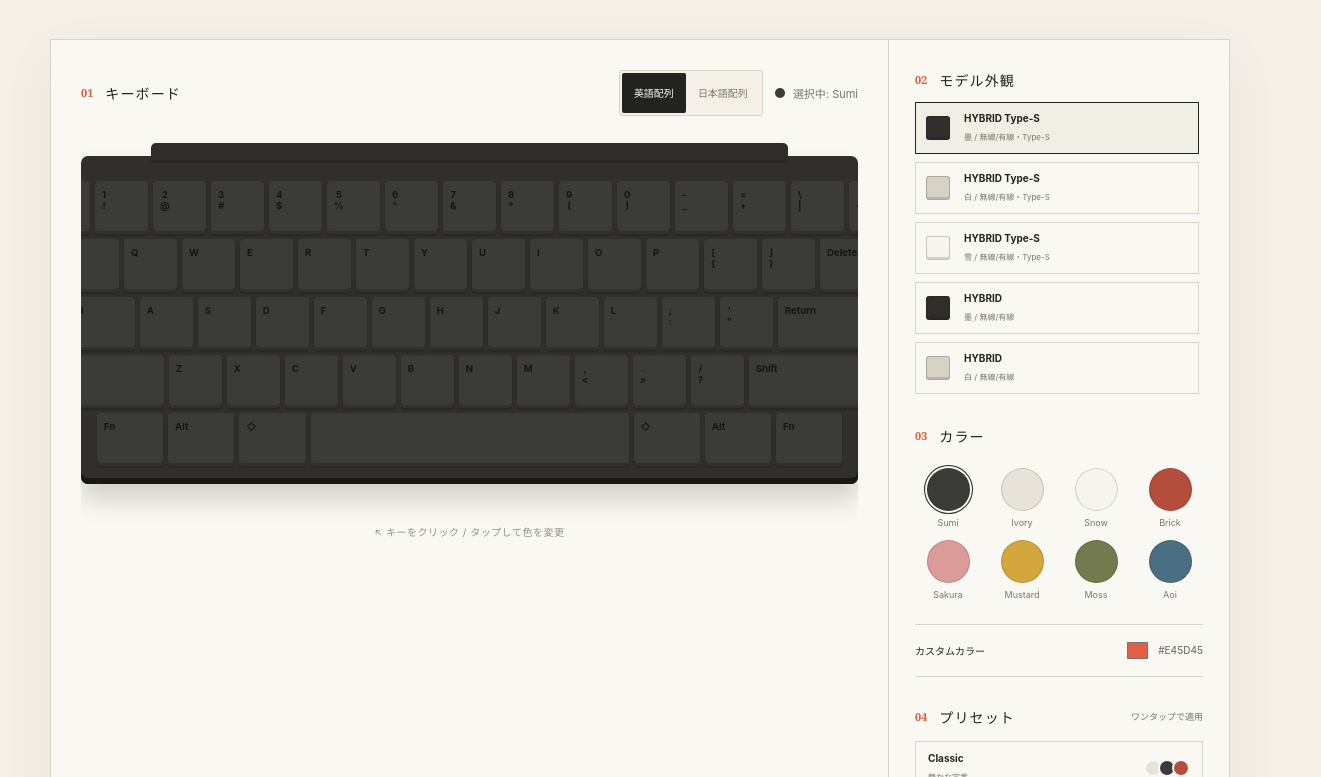
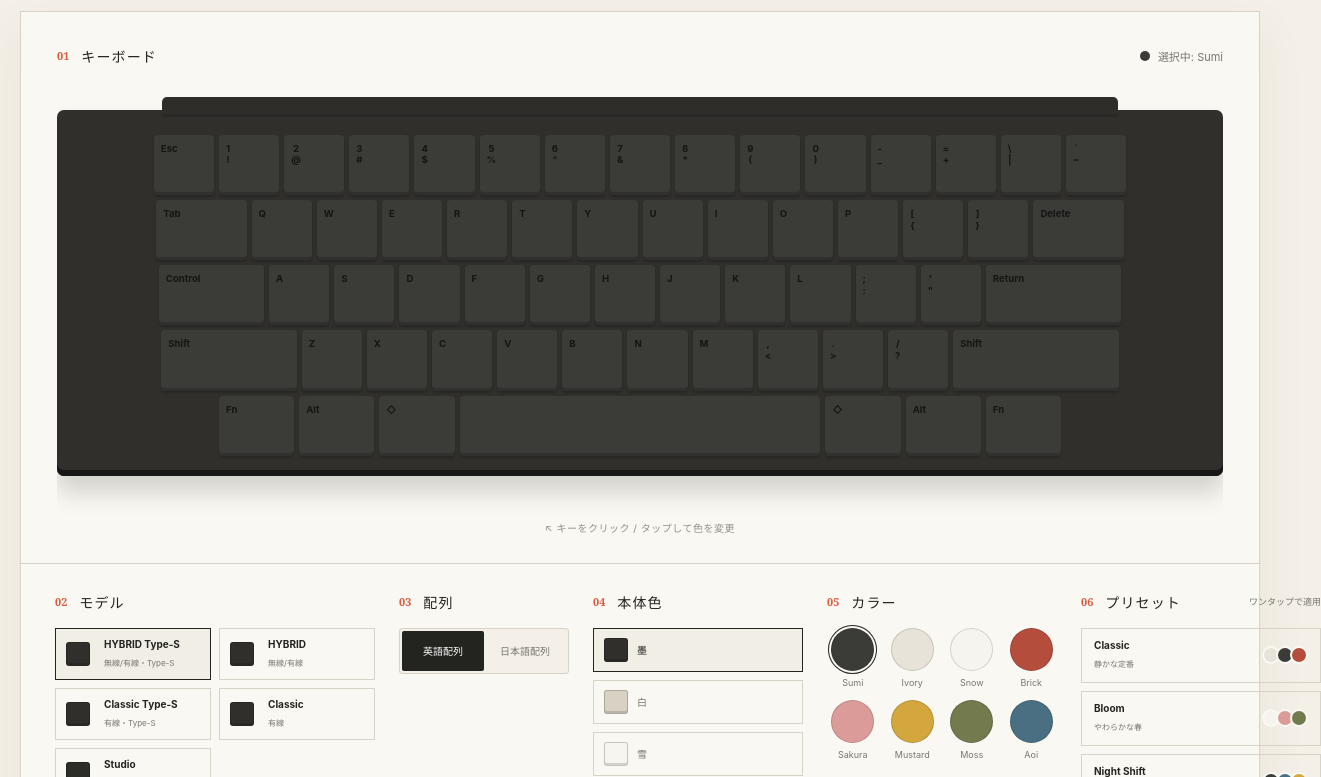
Before and after one commit to YoshihideShirai/hhkb-keytop-palette, a website built with Vite: page index.html in a window 1280 px wide. Shown: the part 363-1140 px from the top of the page, 1321 px wide, since content can reach past the window. Built offline with nearby package versions, Linux system fonts and the light colour scheme.

Commit message:
Refine HHKB appearance selection flow

```diff
--- a/index.html
+++ b/index.html
@@ -37,10 +37,6 @@
               <h2>キーボード</h2>
             </div>
             <div class="toolbar-options">
-              <div class="layout-switch" role="group" aria-label="キーボード配列">
-                <button class="layout-button active" type="button" data-layout="us" aria-pressed="true">英語配列</button>
-                <button class="layout-button" type="button" data-layout="jis" aria-pressed="false">日本語配列</button>
-              </div>
               <p><span class="selected-swatch" id="selectedSwatch"></span><span id="selectionText">選択中: Sumi</span></p>
             </div>
           </div>
@@ -51,14 +47,29 @@
         </div>
 
         <aside class="controls-card">
-          <div class="section-title product-title">
+          <div class="section-title model-title">
             <span class="step">02</span>
-            <h2>モデル外観</h2>
+            <h2>モデル</h2>
           </div>
-          <div id="products" class="products" role="group" aria-label="HHKBモデル外観"></div>
+          <div id="modelSeries" class="model-series" role="group" aria-label="HHKBモデル"></div>
 
-          <div class="section-title">
+          <div class="section-title layout-title">
             <span class="step">03</span>
+            <h2>配列</h2>
+          </div>
+          <div class="layout-switch layout-options" role="group" aria-label="キーボード配列">
+            <button class="layout-button active" type="button" data-layout="us" aria-pressed="true">英語配列</button>
+            <button class="layout-button" type="button" data-layout="jis" aria-pressed="false">日本語配列</button>
+          </div>
+
+          <div class="section-title body-color-title">
+            <span class="step">04</span>
+            <h2>本体色</h2>
+          </div>
+          <div id="bodyColors" class="body-colors" role="group" aria-label="HHKB本体色"></div>
+
+          <div class="section-title color-title">
+            <span class="step">05</span>
             <h2>カラー</h2>
           </div>
           <div id="palette" class="palette" role="radiogroup" aria-label="キートップカラー"></div>
@@ -72,7 +83,7 @@
           </label>
 
           <div class="presets-heading">
-            <div><span class="step">04</span><h2>プリセット</h2></div>
+            <div><span class="step">06</span><h2>プリセット</h2></div>
             <span>ワンタップで適用</span>
           </div>
           <div id="presets" class="presets"></div>
--- a/src/main.ts
+++ b/src/main.ts
@@ -1,5 +1,6 @@
 type KeyDefinition = readonly [label: string, width: number, className?: string];
 type LayoutName = "us" | "jis";
+type ProductSeries = "HYBRID Type-S" | "HYBRID" | "Classic Type-S" | "Classic" | "Studio";
 type ProductId =
   | "hybrid-type-s-sumi"
   | "hybrid-type-s-white"
@@ -33,7 +34,7 @@ interface Preset {
 
 interface ProductAppearance {
   id: ProductId;
-  series: string;
+  series: ProductSeries;
   colorName: string;
   colorValue: string;
   keyColor: string;
@@ -120,9 +121,12 @@ const productAppearances: ProductAppearance[] = [
   { id: "studio-snow", series: "Studio", colorName: "雪", colorValue: "#f2f1eb", keyColor: "#f6f5f0", legendColor: "#6b6b64", legendPlacement: "center", caseStyle: "studio", detail: "ポインティング搭載" },
 ];
 
+const productSeries: ProductSeries[] = ["HYBRID Type-S", "HYBRID", "Classic Type-S", "Classic", "Studio"];
+
 const keyboard = queryElement<HTMLDivElement>("#keyboard");
 const palette = queryElement<HTMLDivElement>("#palette");
-const products = queryElement<HTMLDivElement>("#products");
+const modelSeries = queryElement<HTMLDivElement>("#modelSeries");
+const bodyColors = queryElement<HTMLDivElement>("#bodyColors");
 const presetContainer = queryElement<HTMLDivElement>("#presets");
 const selectedSwatch = queryElement<HTMLSpanElement>("#selectedSwatch");
 const selectionText = queryElement<HTMLSpanElement>("#selectionText");
@@ -157,6 +161,11 @@ function isProductId(value: unknown): value is ProductId {
 
 function currentProductAppearance(): ProductAppearance {
   return productAppearances.find((product) => product.id === currentProduct) ?? productAppearances[0];
+}
+
+function productsForCurrentSeries(): ProductAppearance[] {
+  const currentSeries = currentProductAppearance().series;
+  return productAppearances.filter((product) => product.series === currentSeries);
 }
 
 function currentRows(): KeyDefinition[][] {
@@ -249,15 +258,16 @@ presets.forEach((preset) => {
   presetContainer.append(button);
 });
 
-productAppearances.forEach((product) => {
+productSeries.forEach((series) => {
   const button = document.createElement("button");
   button.type = "button";
-  button.className = "product";
-  button.dataset.product = product.id;
+  button.className = "product model-button";
+  button.dataset.series = series;
   button.setAttribute("aria-pressed", "false");
-  button.innerHTML = `<span class="product-swatch" style="--color:${product.colorValue}"></span><span><strong>${product.series}</strong><small>${product.colorName} / ${product.detail}</small></span>`;
-  button.addEventListener("click", () => selectProduct(product.id, true));
-  products.append(button);
+  const representative = productAppearances.find((product) => product.series === series);
+  button.innerHTML = `<span class="product-swatch" style="--color:${representative?.colorValue ?? "#d8d2c5"}"></span><span><strong>${series}</strong><small>${representative?.detail ?? ""}</small></span>`;
+  button.addEventListener("click", () => selectSeries(series));
+  modelSeries.append(button);
 });
 
 function defaultColors(): string[] {
@@ -312,11 +322,7 @@ function selectProduct(product: string | undefined, applyFactoryColors = false):
     keyColors = defaultColors();
   }
 
-  document.querySelectorAll<HTMLButtonElement>(".product").forEach((button) => {
-    const active = button.dataset.product === currentProduct;
-    button.classList.toggle("active", active);
-    button.setAttribute("aria-pressed", String(active));
-  });
+  renderAppearanceControls();
 
   renderKeyboard();
   save();
@@ -325,6 +331,45 @@ function selectProduct(product: string | undefined, applyFactoryColors = false):
     const appearance = currentProductAppearance();
     toast(`${appearance.series} ${appearance.colorName} の外観にしました`);
   }
+}
+
+function selectSeries(series: ProductSeries): void {
+  const current = currentProductAppearance();
+  const next = productAppearances.find((product) => product.series === series && product.colorName === current.colorName)
+    ?? productAppearances.find((product) => product.series === series);
+
+  if (next) {
+    selectProduct(next.id, true);
+  }
+}
+
+function renderAppearanceControls(): void {
+  const current = currentProductAppearance();
+
+  document.querySelectorAll<HTMLButtonElement>(".model-button").forEach((button) => {
+    const active = button.dataset.series === current.series;
+    button.classList.toggle("active", active);
+    button.setAttribute("aria-pressed", String(active));
+  });
+
+  bodyColors.innerHTML = "";
+  productsForCurrentSeries().forEach((product) => {
+    const button = document.createElement("button");
+    button.type = "button";
+    button.className = "body-color";
+    button.dataset.product = product.id;
+    button.setAttribute("aria-pressed", String(product.id === currentProduct));
+    button.innerHTML = `<span class="body-color-swatch" style="--color:${product.colorValue}"></span><span>${product.colorName}</span>`;
+    button.classList.toggle("active", product.id === currentProduct);
+    button.addEventListener("click", () => selectProduct(product.id, true));
+    bodyColors.append(button);
+  });
+
+  document.querySelectorAll<HTMLButtonElement>(".body-color").forEach((button) => {
+    const active = button.dataset.product === currentProduct;
+    button.classList.toggle("active", active);
+    button.setAttribute("aria-pressed", String(active));
+  });
 }
 
 function selectLayout(layout: string | undefined): void {
--- a/styles.css
+++ b/styles.css
@@ -23,13 +23,13 @@ button { color: inherit; }
 .header-actions { display: flex; gap: 10px; }
 .button { min-height: 42px; padding: 0 18px; border: 1px solid var(--ink); border-radius: 2px; cursor: pointer; font-weight: 700; font-size: 12px; letter-spacing: .03em; transition: transform .15s, background .15s; }
 .button:hover { transform: translateY(-1px); }.button-ghost { background: transparent; border-color: var(--line); }.button-dark { background: var(--ink); color: white; }
-main { width: min(1180px, calc(100% - 40px)); margin: auto; }
-.hero { padding: 70px 0 52px; display: grid; grid-template-columns: 1.15fr .85fr; align-items: end; }
+main { width: min(1320px, calc(100% - 40px)); margin: auto; }
+.hero { padding: 54px 0 40px; display: grid; grid-template-columns: 1.15fr .85fr; align-items: end; }
 .eyebrow { grid-column: 1 / -1; margin: 0 0 18px; color: var(--accent); font-size: 11px; font-weight: 800; letter-spacing: .22em; }
 .hero h1 { margin: 0; font-family: Georgia, "Yu Mincho", serif; font-size: clamp(44px, 6vw, 78px); font-weight: 400; line-height: 1.08; letter-spacing: -.04em; }
 .hero h1 em { color: var(--accent); font-style: normal; }.lead { max-width: 390px; margin: 0 0 7px auto; color: var(--muted); font-size: 14px; line-height: 2; }
-.workspace { display: grid; grid-template-columns: minmax(0, 1fr) 340px; border: 1px solid var(--line); background: var(--panel); box-shadow: 0 18px 50px rgba(50,45,35,.06); }
-.canvas-card { min-width: 0; padding: 30px; border-right: 1px solid var(--line); }
+.workspace { display: grid; grid-template-columns: minmax(0, 1fr); border: 1px solid var(--line); background: var(--panel); box-shadow: 0 18px 50px rgba(50,45,35,.06); }
+.canvas-card { min-width: 0; padding: 34px 36px 28px; border-bottom: 1px solid var(--line); }
 .canvas-toolbar, .section-title, .presets-heading > div { display: flex; align-items: center; gap: 12px; }
 .canvas-toolbar { justify-content: space-between; }.canvas-toolbar > div { display: flex; align-items: center; gap: 12px; }
 .toolbar-options { display: flex; align-items: center; gap: 16px; }
@@ -39,8 +39,8 @@ main { width: min(1180px, calc(100% - 40px)); margin: auto; }
 .step { color: var(--accent); font: 700 11px Georgia, serif; }.workspace h2 { margin: 0; font-size: 14px; letter-spacing: .08em; }
 .canvas-toolbar p { margin: 0; display: flex; align-items: center; gap: 8px; color: var(--muted); font-size: 11px; }
 .selected-swatch { width: 10px; height: 10px; border-radius: 50%; background: #393a37; }
-.keyboard-stage { min-height: 360px; display: flex; align-items: center; overflow-x: auto; padding: 40px 0; }
-.keyboard { --unit: clamp(35px, 4.2vw, 53px); position: relative; width: max-content; min-width: 100%; padding: 18px; background: var(--case-color, #d2cfc5); border-radius: 7px; box-shadow: inset 0 -6px 0 var(--case-shadow, #aaa79f), 0 16px 24px rgba(36,34,28,.18); transition: background .2s, padding .2s; }
+.keyboard-stage { min-height: 390px; display: flex; align-items: center; overflow-x: auto; padding: 44px 0; }
+.keyboard { --unit: clamp(40px, 4.7vw, 62px); position: relative; width: max-content; min-width: 100%; padding: 20px; background: var(--case-color, #d2cfc5); border-radius: 7px; box-shadow: inset 0 -6px 0 var(--case-shadow, #aaa79f), 0 16px 24px rgba(36,34,28,.18); transition: background .2s, padding .2s; }
 .keyboard-hybrid { padding-top: 25px; }
 .keyboard-hybrid::before { content: ""; position: absolute; z-index: 0; left: 9%; right: 9%; top: -13px; height: 20px; border-radius: 5px 5px 2px 2px; background: color-mix(in srgb, var(--case-color, #d2cfc5), #111 8%); box-shadow: inset 0 -3px 0 rgba(0,0,0,.1); }
 .keyboard-studio { --unit: clamp(32px, 3.95vw, 50px); padding: 26px 22px 28px; border-radius: 8px; }
@@ -52,21 +52,28 @@ main { width: min(1180px, calc(100% - 40px)); margin: auto; }
 .key:hover { transform: translateY(-2px); }.key:active { transform: translateY(1px); }.key.space { justify-content: center; }
 .pointing-stick { position: absolute; z-index: 2; top: calc(50% - 12px); left: calc(50% + var(--unit) * .15); width: 13px; height: 13px; border-radius: 50%; background: #3b4f82; box-shadow: inset 0 2px 0 rgba(255,255,255,.22), 0 1px 3px rgba(0,0,0,.34); pointer-events: none; }
 .hint { margin: 0; text-align: center; color: #949087; font-size: 10px; letter-spacing: .05em; }
-.controls-card { padding: 30px 26px; }.section-title { margin-bottom: 22px; }.product-title { margin-bottom: 12px; }
-.products { display: grid; gap: 8px; max-height: 298px; overflow: auto; padding-right: 4px; margin-bottom: 26px; }
+.controls-card { display: grid; grid-template-columns: minmax(320px, 1.2fr) minmax(170px, .55fr) minmax(210px, .65fr) minmax(230px, .8fr) minmax(240px, .85fr); grid-template-areas: "model-title layout-title body-color-title color-title presets-title" "models layout-options body-colors palette presets" "models layout-options body-colors custom presets"; gap: 16px 24px; align-items: start; padding: 28px 34px 34px; }.section-title { margin-bottom: 0; }.model-title { grid-area: model-title; }.layout-title { grid-area: layout-title; }.body-color-title { grid-area: body-color-title; }.color-title { grid-area: color-title; }.presets-heading { grid-area: presets-title; }
+.model-series { grid-area: models; display: grid; grid-template-columns: repeat(2, minmax(0, 1fr)); gap: 8px; margin-bottom: 0; }
+.layout-options { grid-area: layout-options; width: 100%; }
+.layout-options .layout-button { flex: 1 1 0; }
+.body-colors { grid-area: body-colors; display: grid; gap: 8px; }
 .product { min-height: 52px; display: grid; grid-template-columns: 28px 1fr; align-items: center; gap: 10px; padding: 9px 10px; border: 1px solid var(--line); background: transparent; cursor: pointer; text-align: left; }
 .product:hover, .product.active { border-color: var(--ink); }
 .product.active { background: #f1eee6; }
 .product-swatch { width: 24px; height: 24px; border-radius: 3px; background: var(--color); border: 1px solid rgba(0,0,0,.2); box-shadow: inset 0 -2px 0 rgba(0,0,0,.14); }
 .product strong { display: block; font-size: 10px; }.product small { color: var(--muted); font-size: 8px; line-height: 1.5; }
-.palette { display: grid; grid-template-columns: repeat(4, 1fr); gap: 12px 8px; }
+.body-color { min-height: 44px; display: flex; align-items: center; gap: 9px; padding: 8px 10px; border: 1px solid var(--line); background: transparent; color: var(--muted); cursor: pointer; font-size: 10px; font-weight: 700; text-align: left; }
+.body-color:hover, .body-color.active { border-color: var(--ink); color: var(--ink); }
+.body-color.active { background: #f1eee6; }
+.body-color-swatch { width: 24px; height: 24px; border-radius: 3px; background: var(--color); border: 1px solid rgba(0,0,0,.2); box-shadow: inset 0 -2px 0 rgba(0,0,0,.14); }
+.palette { grid-area: palette; display: grid; grid-template-columns: repeat(4, 1fr); gap: 12px 8px; }
 .color-button { border: 0; background: none; padding: 0; text-align: center; cursor: pointer; color: var(--muted); font-size: 9px; }
 .color-dot { display: block; width: 43px; height: 43px; margin: 0 auto 6px; border-radius: 50%; background: var(--color); border: 1px solid rgba(0,0,0,.14); box-shadow: 0 0 0 2px var(--panel), 0 0 0 3px transparent; transition: transform .15s; }
 .color-button:hover .color-dot { transform: scale(1.06); }.color-button.active .color-dot { box-shadow: 0 0 0 2px var(--panel), 0 0 0 3px var(--ink); }
-.custom-color { display: flex; justify-content: space-between; align-items: center; margin: 24px 0 30px; padding: 13px 0; border-top: 1px solid var(--line); border-bottom: 1px solid var(--line); font-size: 10px; font-weight: 700; }
+.custom-color { grid-area: custom; display: flex; justify-content: space-between; align-items: center; margin: 8px 0 0; padding: 13px 0; border-top: 1px solid var(--line); border-bottom: 1px solid var(--line); font-size: 10px; font-weight: 700; }
 .color-input-wrap { display: flex; align-items: center; gap: 8px; color: var(--muted); font-weight: 500; }.color-input-wrap input { width: 25px; height: 25px; padding: 0; border: 0; background: none; cursor: pointer; }
-.presets-heading { display: flex; justify-content: space-between; align-items: center; margin-bottom: 14px; }.presets-heading > span { color: var(--muted); font-size: 9px; }
-.presets { display: grid; gap: 8px; }.preset { min-height: 55px; padding: 9px 12px; display: flex; justify-content: space-between; align-items: center; border: 1px solid var(--line); background: transparent; cursor: pointer; text-align: left; }
+.presets-heading { display: flex; justify-content: space-between; align-items: center; margin-bottom: 0; }.presets-heading > span { color: var(--muted); font-size: 9px; }
+.presets { grid-area: presets; display: grid; gap: 8px; }.preset { min-height: 55px; padding: 9px 12px; display: flex; justify-content: space-between; align-items: center; border: 1px solid var(--line); background: transparent; cursor: pointer; text-align: left; }
 .preset:hover { border-color: var(--ink); }.preset strong { display: block; font-size: 10px; }.preset small { color: var(--muted); font-size: 8px; }
 .preset-colors { display: flex; }.preset-colors i { width: 18px; height: 18px; margin-left: -4px; border-radius: 50%; border: 2px solid var(--panel); background: var(--color); }
 .tips { padding: 100px 0; }.tips h2 { margin: 0 0 42px; font: 400 clamp(30px, 4vw, 48px) Georgia, "Yu Mincho", serif; }.tip-grid { display: grid; grid-template-columns: repeat(3, 1fr); border-top: 1px solid var(--line); }
@@ -75,14 +82,14 @@ footer { padding: 28px clamp(20px, 5vw, 72px); display: flex; justify-content: s
 .toast { position: fixed; z-index: 5; left: 50%; bottom: 24px; transform: translate(-50%, 20px); padding: 12px 18px; border-radius: 3px; background: var(--ink); color: white; opacity: 0; pointer-events: none; font-size: 12px; transition: .2s; }.toast.show { opacity: 1; transform: translate(-50%, 0); }
 
 @media (max-width: 850px) {
-  .hero { grid-template-columns: 1fr; gap: 24px; }.lead { margin: 0; }.workspace { grid-template-columns: 1fr; }.canvas-card { border-right: 0; border-bottom: 1px solid var(--line); }.controls-card { display: grid; grid-template-columns: 1fr 1fr; column-gap: 28px; }.section-title, .palette, .custom-color, .presets-heading, .presets { grid-column: 1; }.product-title, .products { grid-column: 2; }.product-title { grid-row: 1; }.products { grid-row: 2 / span 4; }.presets-heading { margin-top: 28px; }
+  .hero { grid-template-columns: 1fr; gap: 24px; }.lead { margin: 0; }.controls-card { grid-template-columns: 1fr 1fr; grid-template-areas: "model-title layout-title" "models layout-options" "models body-color-title" "models body-colors" "color-title presets-title" "palette presets" "custom presets"; column-gap: 28px; }.presets-heading { margin-top: 0; }.model-series { grid-template-columns: 1fr; }
 }
 @media (max-width: 600px) {
   .site-header { height: 70px; }.button-ghost { display: none; }.button { padding: 0 12px; }.brand-mark { width: 34px; height: 34px; }
-  main { width: min(100% - 24px, 1180px); }.hero { padding: 48px 4px 36px; }.hero h1 { font-size: 45px; }.lead { font-size: 12px; }
+  main { width: min(100% - 24px, 1180px); }.hero { padding: 40px 4px 30px; }.hero h1 { font-size: 45px; }.lead { font-size: 12px; }
   .canvas-card { padding: 20px 12px; }.canvas-toolbar { padding: 0 4px; }.canvas-toolbar p { max-width: 110px; }.keyboard-stage { min-height: 290px; margin: 0 -12px; padding: 30px 12px; }.keyboard { --unit: 38px; min-width: auto; padding: 12px; }.key { padding: 6px 5px; font-size: 7px; }.hint { font-size: 9px; }
   .toolbar-options { align-items: flex-end; flex-direction: column; gap: 7px; }.layout-button { min-height: 44px; padding: 8px 10px; }.canvas-toolbar p { justify-content: flex-end; }
-  .controls-card { display: block; padding: 26px 20px; }.palette { grid-template-columns: repeat(4, 1fr); }.presets-heading { margin-top: 28px; }.color-dot { width: 46px; height: 46px; }
+  .controls-card { display: block; padding: 26px 20px; }.model-series { grid-template-columns: 1fr; margin-bottom: 24px; }.layout-options, .body-colors { margin-bottom: 24px; }.model-title, .layout-title, .body-color-title, .color-title { margin-bottom: 12px; }.palette { grid-template-columns: repeat(4, 1fr); }.presets-heading { margin-top: 28px; }.color-dot { width: 46px; height: 46px; }
   .tips { padding: 72px 4px; }.tip-grid { grid-template-columns: 1fr; }.tip-grid article, .tip-grid article + article { padding: 24px 0; border-left: 0; border-bottom: 1px solid var(--line); }.tips h2 { margin-bottom: 24px; }
   footer { gap: 20px; }.toast { width: calc(100% - 32px); text-align: center; }
 }
```
